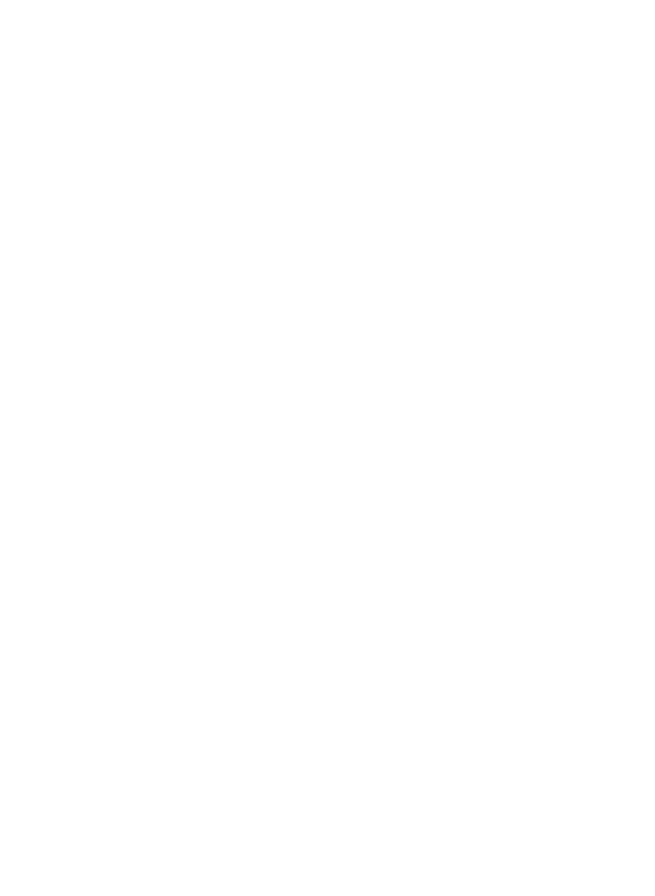
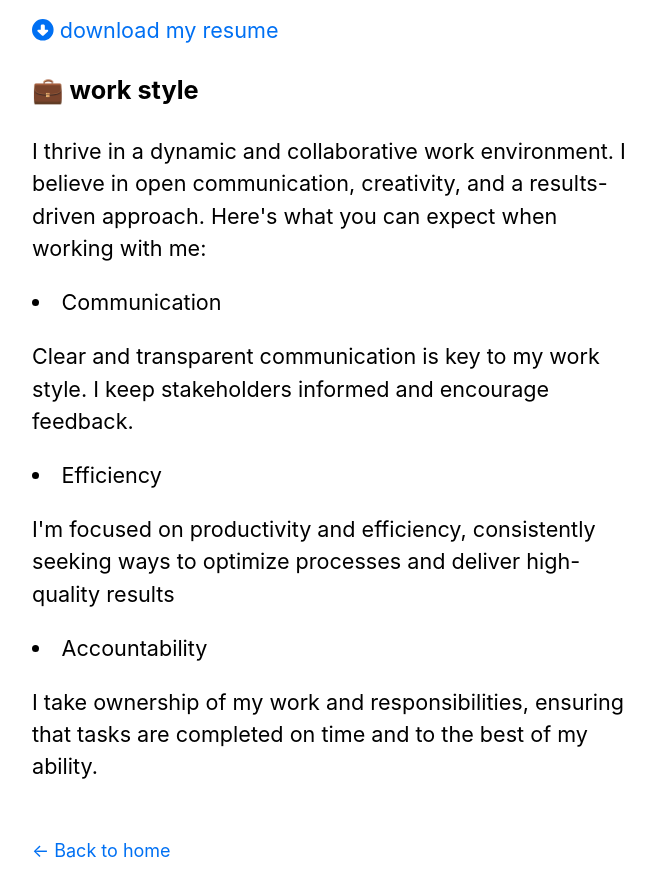
Before and after one commit to yunchipang/nextjs-portfolio, a Next.js app: page /resume in a window 1280 px wide. Before the commit this address had no page. Shown: the part 320-1216 px from the top of the page, without its empty margins (302-957 px from the left). Before the commit the page ends 800 px from the top, so only its background shows below. Built offline with nearby package versions, Linux system fonts and the light colour scheme.

Commit message:
Add resume page & work style

```diff
--- /dev/null
+++ b/src/pages/resume.tsx
@@ -0,0 +1,53 @@
+import { faCircleDown } from '@fortawesome/free-solid-svg-icons';
+import { FontAwesomeIcon } from '@fortawesome/react-fontawesome';
+import Link from 'next/link';
+
+import Layout from 'components/layout';
+import utilStyles from 'styles/utils.module.css';
+
+export default function Resume() {
+  return (
+    <Layout>
+      <section className={utilStyles.headingMd}>
+        <p>
+          <Link
+            href="/yunchipang_resume.pdf"
+            target="_blank"
+            rel="noopener noreferrer"
+          >
+            <FontAwesomeIcon icon={faCircleDown} /> download my resume
+          </Link>{' '}
+        </p>
+      </section>
+      <section className={utilStyles.headingMd}>
+        <h3>💼 work style</h3>
+        <p>
+          I thrive in a dynamic and collaborative work environment. I believe in
+          open communication, creativity, and a results-driven approach.
+          Here&apos;s what you can expect when working with me:
+        </p>
+        <li>
+          Communication
+          <p>
+            Clear and transparent communication is key to my work style. I keep
+            stakeholders informed and encourage feedback.
+          </p>
+        </li>
+        <li>
+          Efficiency
+          <p>
+            I&apos;m focused on productivity and efficiency, consistently
+            seeking ways to optimize processes and deliver high-quality results
+          </p>
+        </li>
+        <li>
+          Accountability
+          <p>
+            I take ownership of my work and responsibilities, ensuring that
+            tasks are completed on time and to the best of my ability.
+          </p>
+        </li>
+      </section>
+    </Layout>
+  );
+}
--- a/src/utils/navLinks.js
+++ b/src/utils/navLinks.js
@@ -1,10 +1,8 @@
 const navLinks = [
   { name: 'home', path: '/' },
   { name: 'about', path: '/about' },
-  {
-    name: 'projects',
-    path: '/projects',
-  },
+  { name: 'resume', path: '/resume' },
+  { name: 'projects', path: '/projects' },
 ];
 
 export default navLinks;
```
Also changed, not shown: src/pages/about.tsx (+3 -7 lines), src/pages/index.tsx (+0 -13 lines).
